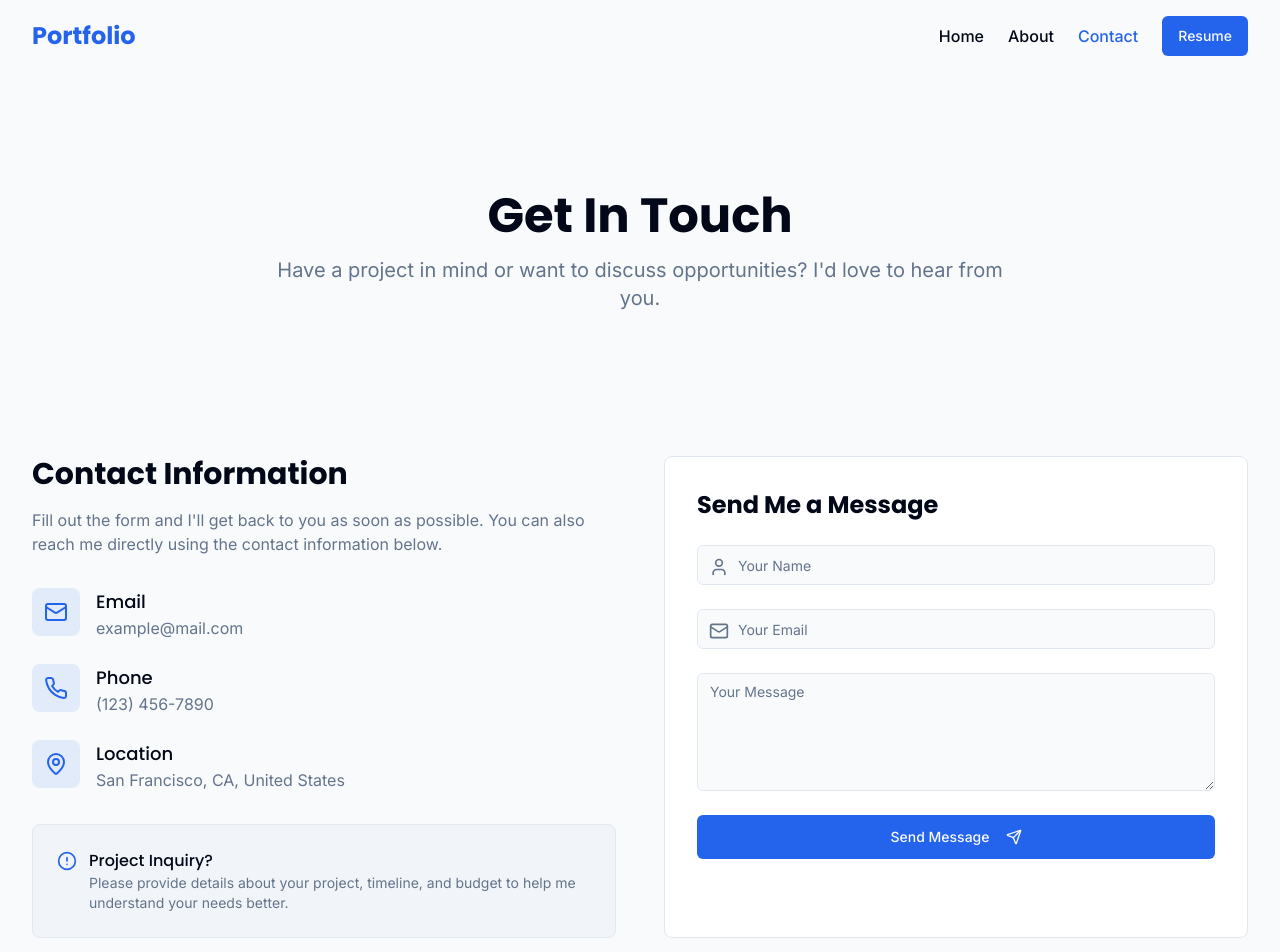
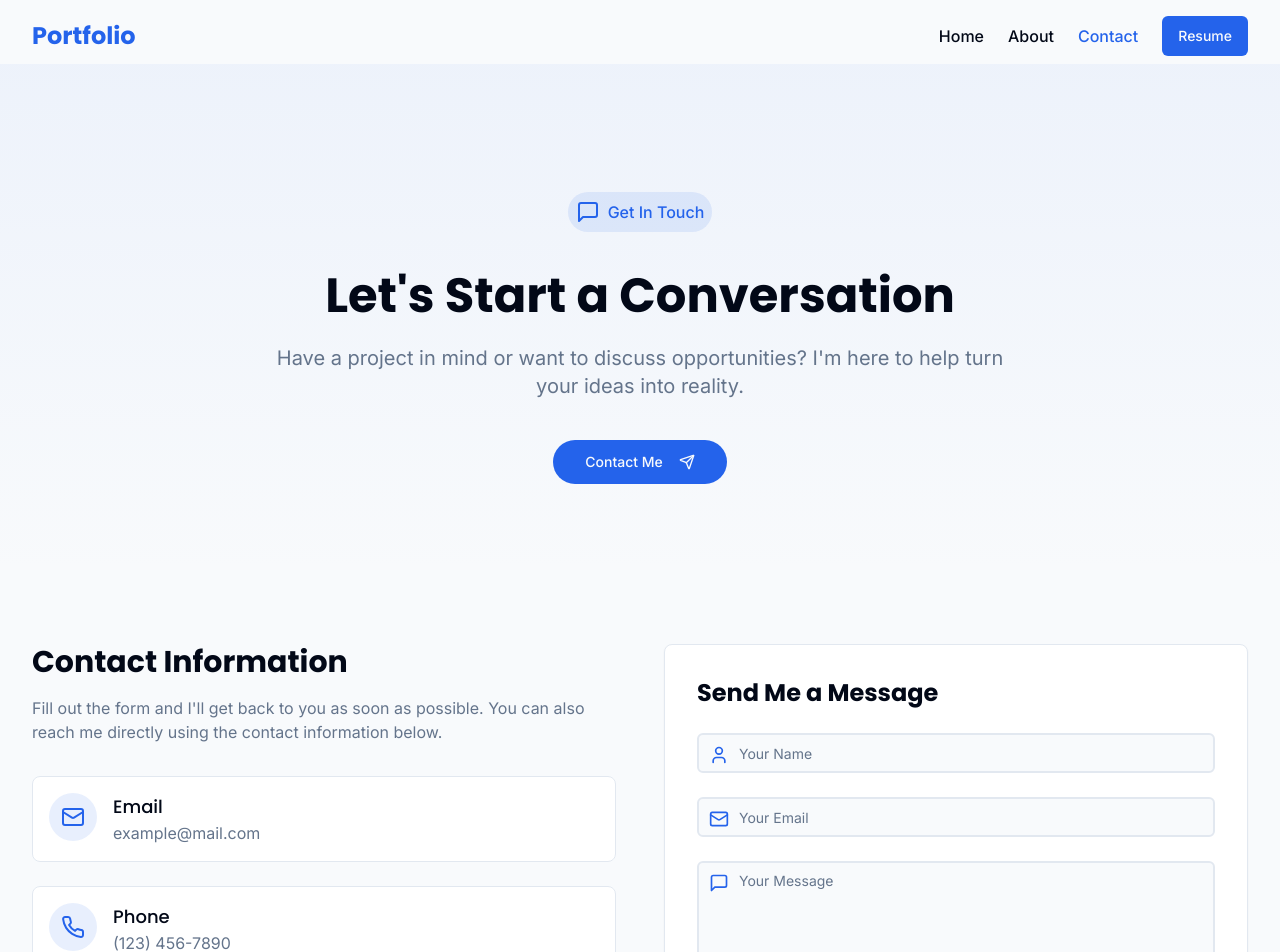
Before and after one commit to Digi-so/code-web-design, a React (Vite) app: page /contact in a window 1280 px wide. Shown: the top 952 px of the page. Built offline with nearby package versions, Linux system fonts and the light colour scheme.

Commit message:
Update contact section
Update the contact section in the contact page.

```diff
--- a/src/components/ContactForm.tsx
+++ b/src/components/ContactForm.tsx
@@ -3,8 +3,9 @@ import { useState } from 'react';
 import { Button } from '@/components/ui/button';
 import { Input } from '@/components/ui/input';
 import { Textarea } from '@/components/ui/textarea';
-import { Mail, Send, User } from 'lucide-react';
+import { Mail, Send, User, MessageSquare } from 'lucide-react';
 import { toast } from '@/components/ui/sonner';
+import { cn } from '@/lib/utils';
 
 const ContactForm = () => {
   const [formData, setFormData] = useState({
@@ -81,62 +82,71 @@ const ContactForm = () => {
     <form onSubmit={handleSubmit} className="space-y-6">
       <div className="space-y-2">
         <div className="relative">
-          <User className="absolute left-3 top-3 h-5 w-5 text-muted-foreground" />
+          <User className="absolute left-3 top-3 h-5 w-5 text-primary" />
           <Input
             type="text"
             name="name"
             placeholder="Your Name"
             value={formData.name}
             onChange={handleChange}
-            className={`pl-10 ${errors.name ? 'border-destructive' : ''}`}
+            className={cn("pl-10 border-2 focus:border-primary transition-all",
+              errors.name ? 'border-destructive' : 'border-input')}
             disabled={isSubmitting}
           />
         </div>
-        {errors.name && <p className="text-sm text-destructive">{errors.name}</p>}
+        {errors.name && <p className="text-sm text-destructive font-medium">{errors.name}</p>}
       </div>
 
       <div className="space-y-2">
         <div className="relative">
-          <Mail className="absolute left-3 top-3 h-5 w-5 text-muted-foreground" />
+          <Mail className="absolute left-3 top-3 h-5 w-5 text-primary" />
           <Input
             type="email"
             name="email"
             placeholder="Your Email"
             value={formData.email}
             onChange={handleChange}
-            className={`pl-10 ${errors.email ? 'border-destructive' : ''}`}
+            className={cn("pl-10 border-2 focus:border-primary transition-all",
+              errors.email ? 'border-destructive' : 'border-input')}
             disabled={isSubmitting}
           />
         </div>
-        {errors.email && <p className="text-sm text-destructive">{errors.email}</p>}
+        {errors.email && <p className="text-sm text-destructive font-medium">{errors.email}</p>}
       </div>
 
       <div className="space-y-2">
+        <div className="relative">
+          <MessageSquare className="absolute left-3 top-3 h-5 w-5 text-primary" />
           <Textarea
             name="message"
             placeholder="Your Message"
             rows={5}
             value={formData.message}
             onChange={handleChange}
-          className={errors.message ? 'border-destructive' : ''}
+            className={cn("pl-10 border-2 focus:border-primary transition-all resize-none",
+              errors.message ? 'border-destructive' : 'border-input')}
             disabled={isSubmitting}
           />
-        {errors.message && <p className="text-sm text-destructive">{errors.message}</p>}
+        </div>
+        {errors.message && <p className="text-sm text-destructive font-medium">{errors.message}</p>}
       </div>
 
       <Button
         type="submit"
         size="lg"
-        className="w-full"
+        className="w-full transition-all hover:translate-y-[-2px] hover:shadow-lg rounded-lg"
         disabled={isSubmitting}
       >
         {isSubmitting ? (
-          <>Processing...</>
+          <span className="flex items-center gap-2">
+            <span className="h-4 w-4 animate-spin rounded-full border-2 border-primary-foreground border-t-transparent"></span>
+            Processing...
+          </span>
         ) : (
-          <>
+          <span className="flex items-center gap-2">
             Send Message
-            <Send className="ml-2 h-4 w-4" />
-          </>
+            <Send className="ml-1 h-4 w-4" />
+          </span>
         )}
       </Button>
     </form>
--- a/src/pages/Contact.tsx
+++ b/src/pages/Contact.tsx
@@ -1,27 +1,39 @@
 
-import { AlertCircle, Mail, MapPin, Phone } from 'lucide-react';
+import { AlertCircle, Mail, MapPin, Phone, MessageSquare, Send } from 'lucide-react';
 import ContactForm from '@/components/ContactForm';
+import { Button } from '@/components/ui/button';
 
 const Contact = () => {
   return (
     <main>
       {/* Hero Section */}
-      <section className="pt-32 pb-20">
+      <section className="pt-32 pb-20 bg-gradient-to-b from-primary/5 to-background">
         <div className="container">
-          <div className="text-center space-y-4 max-w-3xl mx-auto animated-element">
-            <h1 className="text-4xl md:text-5xl font-bold">Get In Touch</h1>
+          <div className="text-center space-y-6 max-w-3xl mx-auto animated-element">
+            <div className="inline-flex items-center justify-center p-2 bg-primary/10 rounded-full mb-4">
+              <MessageSquare className="h-6 w-6 text-primary mr-2" />
+              <span className="font-medium text-primary">Get In Touch</span>
+            </div>
+            <h1 className="text-4xl md:text-5xl font-bold">Let's Start a Conversation</h1>
             <p className="text-xl text-muted-foreground">
-              Have a project in mind or want to discuss opportunities? I'd love to hear from you.
+              Have a project in mind or want to discuss opportunities? I'm here to help turn your ideas into reality.
             </p>
+            <div className="pt-4">
+              <Button size="lg" className="rounded-full" asChild>
+                <a href="#contact-form">
+                  Contact Me <Send className="ml-2 h-4 w-4" />
+                </a>
+              </Button>
+            </div>
           </div>
         </div>
       </section>
 
       {/* Contact Form Section */}
-      <section className="py-16">
+      <section className="py-20" id="contact-form">
         <div className="container">
-          <div className="grid grid-cols-1 lg:grid-cols-2 gap-12">
-            <div className="space-y-8">
+          <div className="grid grid-cols-1 lg:grid-cols-2 gap-12 items-start">
+            <div className="space-y-8 animated-element">
               <div className="space-y-4">
                 <h2 className="text-3xl font-bold">Contact Information</h2>
                 <p className="text-muted-foreground">
@@ -30,38 +42,44 @@ const Contact = () => {
               </div>
 
               <div className="space-y-6">
-                <div className="flex items-start gap-4">
-                  <div className="bg-primary/10 p-3 rounded-lg">
+                <div className="flex items-start gap-4 bg-card p-4 rounded-lg border border-border hover:border-primary/40 hover:shadow-md transition-all">
+                  <div className="bg-primary/10 p-3 rounded-full">
                     <Mail className="h-6 w-6 text-primary" />
                   </div>
                   <div>
                     <h3 className="font-medium text-lg">Email</h3>
-                    <p className="text-muted-foreground">example@mail.com</p>
+                    <a href="mailto:example@mail.com" className="text-muted-foreground hover:text-primary transition-colors">
+                      example@mail.com
+                    </a>
                   </div>
                 </div>
 
-                <div className="flex items-start gap-4">
-                  <div className="bg-primary/10 p-3 rounded-lg">
+                <div className="flex items-start gap-4 bg-card p-4 rounded-lg border border-border hover:border-primary/40 hover:shadow-md transition-all">
+                  <div className="bg-primary/10 p-3 rounded-full">
                     <Phone className="h-6 w-6 text-primary" />
                   </div>
                   <div>
                     <h3 className="font-medium text-lg">Phone</h3>
-                    <p className="text-muted-foreground">(123) 456-7890</p>
+                    <a href="tel:(123) 456-7890" className="text-muted-foreground hover:text-primary transition-colors">
+                      (123) 456-7890
+                    </a>
                   </div>
                 </div>
 
-                <div className="flex items-start gap-4">
-                  <div className="bg-primary/10 p-3 rounded-lg">
+                <div className="flex items-start gap-4 bg-card p-4 rounded-lg border border-border hover:border-primary/40 hover:shadow-md transition-all">
+                  <div className="bg-primary/10 p-3 rounded-full">
                     <MapPin className="h-6 w-6 text-primary" />
                   </div>
                   <div>
                     <h3 className="font-medium text-lg">Location</h3>
-                    <p className="text-muted-foreground">San Francisco, CA, United States</p>
+                    <p className="text-muted-foreground">
+                      San Francisco, CA, United States
+                    </p>
                   </div>
                 </div>
               </div>
 
-              <div className="p-6 bg-secondary rounded-lg border border-border">
+              <div className="p-6 bg-primary/5 rounded-lg border border-primary/20">
                 <div className="flex gap-3 items-start">
                   <AlertCircle className="h-5 w-5 text-primary shrink-0 mt-0.5" />
                   <div>
@@ -72,9 +90,21 @@ const Contact = () => {
                   </div>
                 </div>
               </div>
+
+              <div className="rounded-lg overflow-hidden border border-border h-[250px]">
+                <iframe
+                  src="https://www.google.com/maps/embed?pb=!1m18!1m12!1m3!1d100939.98555098464!2d-122.50764017949193!3d37.75781499657613!2m3!1f0!2f0!3f0!3m2!1i1024!2i768!4f13.1!3m3!1m2!1s0x80859a6d00690021%3A0x4a501367f076adff!2sSan%20Francisco%2C%20CA%2C%20USA!5e0!3m2!1sen!2sus!4v1620440879210!5m2!1sen!2sus"
+                  width="100%"
+                  height="100%"
+                  style={{ border: 0 }}
+                  allowFullScreen
+                  loading="lazy"
+                  title="San Francisco Map"
+                ></iframe>
+              </div>
             </div>
 
-            <div className="bg-card border border-border rounded-lg p-6 lg:p-8">
+            <div className="bg-card border border-border rounded-lg p-6 lg:p-8 shadow-sm hover:shadow-md transition-all animated-element delay-200">
               <h2 className="text-2xl font-bold mb-6">Send Me a Message</h2>
               <ContactForm />
             </div>
@@ -108,7 +138,7 @@ const Contact = () => {
             ].map((faq, index) => (
               <div
                 key={index}
-                className="bg-background border border-border rounded-lg p-6 hover:shadow-md transition-all"
+                className="bg-background border border-border rounded-lg p-6 hover:shadow-md transition-all hover:border-primary/30"
               >
                 <h3 className="font-bold text-lg mb-2">{faq.question}</h3>
                 <p className="text-muted-foreground">{faq.answer}</p>
```
Lines whose indentation alone changed are shown as unchanged.
